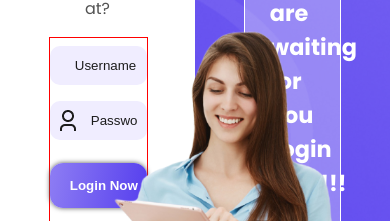
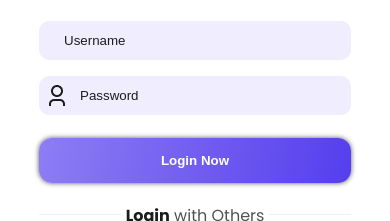
Before and after one commit to MohcineDev/baaeed, a plain HTML site: page index.html in a window 390 px wide. Shown: the part 301-522 px from the top of the page. Drawn offline with Linux system fonts and the light colour scheme.

Commit message:
add responsive design

```diff
--- a/style.css
+++ b/style.css
@@ -44,7 +44,6 @@ form {
     flex-direction: column;
     align-items: center;
     width: 100%;
-
 }
 
 form div {
@@ -77,9 +76,7 @@ input[type=submit] {
     border-radius: 13px;
     margin: 15px 0;
     cursor: pointer;
-
 }
-
 
 .login-btn {
     background: linear-gradient(99.78deg, #9181F4 -5.85%, #5038ED 109.55%);
@@ -153,13 +150,13 @@ button {
 }
 
 .right div {
+    width: 50%;
+    height: 60vh;
     position: relative;
     background-color: #ffffff4c;
     border: 1px solid #fff;
     border-radius: 30px;
     padding: 25px;
-    width: 50%;
-    height: 60vh;
     max-width: 350px;
     box-sizing: border-box;
 }
@@ -190,11 +187,6 @@ button {
 
 /* Extra large devices (large laptops and desktops) */
 @media only screen and (max-width: 1200px) {
-    form {
-        border: 1px solid red;
-    }
-
-
     .women {
         right: -50px;
         width: 550px;
@@ -208,11 +200,42 @@ button {
         font-size: 1.4rem;
     }
 
-
-
 }
 
 
 /* Large devices (laptops/desktops) */
 @media only screen and (max-width: 992px) {
+
+    .left>div {
+        width: 75%;
+    }
+
+    .right div {
+        width: 70%;
+        height: 60vh;
+    }
 }
+
+
+/* Medium devices (landscape tablets) */
+@media only screen and (max-width: 768px) {
+
+    section {
+        grid-template-columns: 1fr;
+    }
+
+    .right {
+        display: none;
+    }
+
+    .left>div {
+        width: 60%;
+    }
+}
+
+/* Small devices (portrait tablets and large phones) */
+@media only screen and (max-width: 600px) {
+    .left>div {
+        width: 80%;
+    }
+}
```
